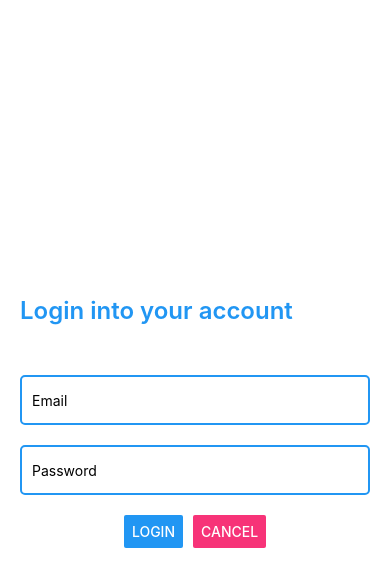
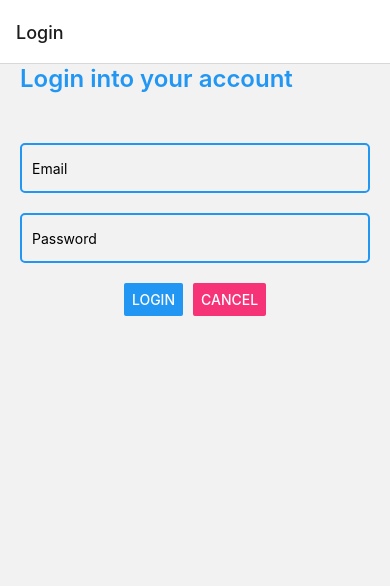
Before and after one commit to MightyEagle96/rn-proj, a React Native app: screen / in a window 390 px wide. Shown: the top 586 px of the page. Built offline with nearby package versions, Linux system fonts and the light colour scheme.

Commit message:
made changes

```diff
--- a/App.js
+++ b/App.js
@@ -2,7 +2,7 @@ import MyNavigation from "./navigation/MyNavigation";
 import LoginScreen from "./screens/Login";
 
 export default function App() {
-  //return <MyNavigation />;
+  return <MyNavigation />;
 
-  return <LoginScreen />;
+  //return <LoginScreen />;
 }
--- /dev/null
+++ b/contexts/LoginContext.js
@@ -0,0 +1,3 @@
+import { createContext } from "react";
+
+export const LoginContext = createContext({});
--- a/navigation/MyNavigation.js
+++ b/navigation/MyNavigation.js
@@ -1,27 +1,59 @@
 import { NavigationContainer } from "@react-navigation/native";
 import { createNativeStackNavigator } from "@react-navigation/native-stack";
-import { View, Text } from "react-native";
+import { SafeAreaView } from "react-native";
 import LoginScreen from "../screens/Login";
 import SignUpScreen from "../screens/SignUp";
+import AsyncStorage from "@react-native-async-storage/async-storage";
+import HomeScreen from "../screens/HomePage";
+import { useState, useEffect } from "react";
+
+import { LoginContext } from "../contexts/LoginContext";
 
 const screens = [
-  { name: "Login", component: LoginScreen },
-  { name: "Sign Up", component: SignUpScreen },
+  { name: "Home", component: HomeScreen },
+  // { name: "Sign Up", component: SignUpScreen },
 ];
 
 const Stack = createNativeStackNavigator();
 
 function MyNavigation() {
+  const [token, setToken] = useState(null);
+
+  const getToken = async () => {
+    const value = await AsyncStorage.getItem("token");
+
+    setToken(value);
+  };
+  useEffect(() => {
+    getToken();
+  }, []);
   return (
+    // <LoginContext>
+    <LoginContext.Provider value={{ token, setToken }}>
       <NavigationContainer>
         <Stack.Navigator>
+          {token ? (
+            <>
               {screens.map((c, i) => (
-          <Stack.Screen key={i} name={c.name}>
+                <Stack.Screen
+                  key={i}
+                  name={c.name}
+                  // options={{ headerTransparent: true }}
+                >
                   {(props) => <c.component {...props} />}
                 </Stack.Screen>
               ))}
+            </>
+          ) : (
+            <>
+              <Stack.Screen name="Login">
+                {(props) => <LoginScreen {...props} setToken={setToken} />}
+              </Stack.Screen>
+            </>
+          )}
         </Stack.Navigator>
       </NavigationContainer>
+    </LoginContext.Provider>
   );
 }
 
--- /dev/null
+++ b/screens/HomePage.js
@@ -0,0 +1,22 @@
+import { View, Text, Button } from "react-native";
+import AsyncStorage from "@react-native-async-storage/async-storage";
+import { useContext } from "react";
+
+import { LoginContext } from "../contexts/LoginContext";
+function HomeScreen() {
+  const { setToken } = useContext(LoginContext);
+
+  const logout = async () => {
+    await AsyncStorage.removeItem("token");
+    await AsyncStorage.removeItem("account");
+
+    setToken(null);
+  };
+
+  return (
+    <View>
+      <Button title="Logout" onPress={logout} />
+    </View>
+  );
+}
+export default HomeScreen;
--- a/screens/Login.js
+++ b/screens/Login.js
@@ -7,16 +7,18 @@ import {
   ActivityIndicator,
   Platform,
 } from "react-native";
-import { useEffect, useState } from "react";
+import { useState, useContext } from "react";
 import AsyncStorage from "@react-native-async-storage/async-storage";
 import { httpService } from "../services/httpService";
 import { ErrorAlerts } from "../components/MyAlerts";
+import { LoginContext } from "../contexts/LoginContext";
 
-function LoginScreen() {
+function LoginScreen({ navigation }) {
   const [loginData, setLoginData] = useState({});
   const [loading, setLoading] = useState(false);
   const [message, setMessage] = useState(null);
 
+  const { setToken } = useContext(LoginContext);
   const login = async () => {
     setLoading(true);
     const res = await httpService.post("mobile-login", loginData);
@@ -29,9 +31,17 @@ function LoginScreen() {
         }, 5000);
       }
 
-      if (res.data) console.log(res.data);
-    }
-    setLoading(false);
+      if (res.data) {
+        setToken(res.data.accessToken);
+        await AsyncStorage.setItem("token", res.data.accessToken);
+        await AsyncStorage.setItem(
+          "userData",
+          JSON.stringify(res.data.account)
+        );
+        navigation.navigate("Home");
+      }
+      setLoading(false);
+    } else setLoading(false);
   };
 
   return (
@@ -85,7 +95,7 @@ function LoginScreen() {
 export default LoginScreen;
 
 const styles = StyleSheet.create({
-  loginView: { flex: 1, justifyContent: "center" },
+  loginView: { justifyContent: "center" },
   loginBox: { paddingHorizontal: 20 },
 
   buttonContainer: { alignItems: "center" },
```
Lines whose indentation alone changed are shown as unchanged.
